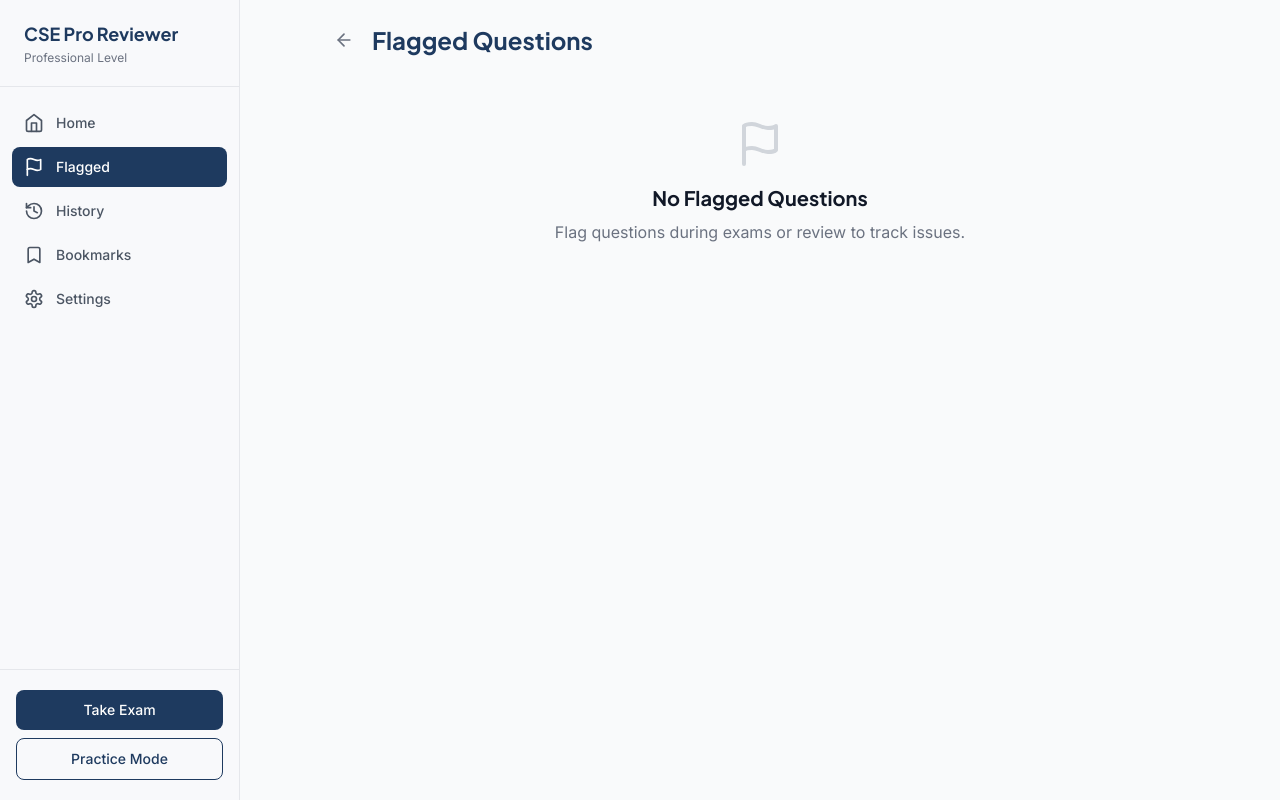
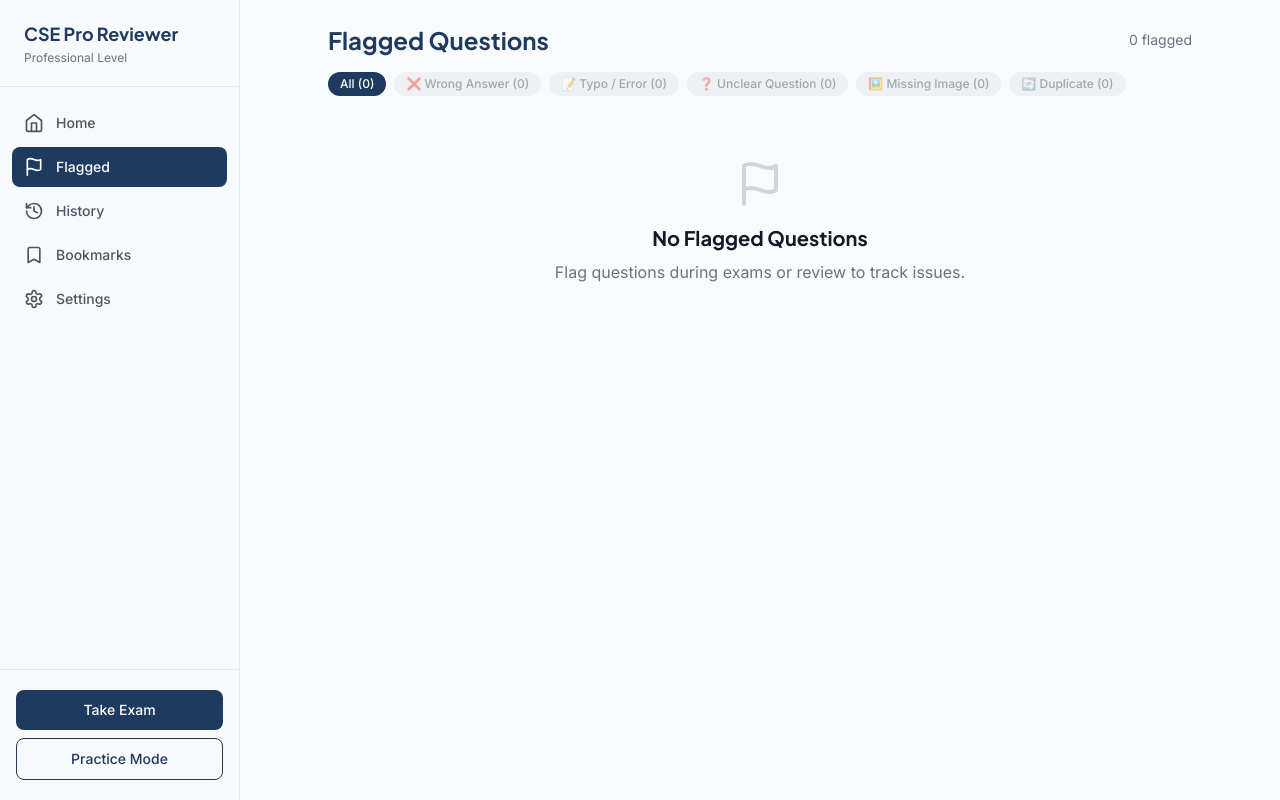
Before and after one commit to pnhbabagonio/cse-reviewer, a React (Vite) app: page /flagged in a window 1280 px wide. Built offline with nearby package versions, Linux system fonts and the light colour scheme; the HTML template or start-up script is replaced by a standard one.

Commit message:
fix: keep filter bar visible on FlaggedQuestions page when empty
- Move empty state below the filter bar instead of replacing the page
- Filter chips always persist regardless of flagged count
- Remove back button in favor of persistent navigation via sidebar/bottom nav

```diff
--- a/src/components/BottomNav.jsx
+++ b/src/components/BottomNav.jsx
@@ -1,4 +1,4 @@
-import { NavLink } from 'react-router-dom'
+import { NavLink, useLocation } from 'react-router-dom'
 import { Home, History, Bookmark, Settings, Flag } from 'lucide-react'
 import useFlagStore from '../store/flagStore'
 
@@ -11,6 +11,7 @@ const navItems = [
 ]
 
 export default function BottomNav() {
+  const location = useLocation()
   const flaggedCount = useFlagStore((state) => Object.keys(state.flags).length)
 
   return (
@@ -21,11 +22,13 @@ export default function BottomNav() {
             key={path}
             to={path}
             end={path === '/'}
+            onClick={() => {
+              sessionStorage.setItem('flagged_prev_path', location.pathname)
+            }}
             className={({ isActive }) =>
-              `flex flex-col items-center gap-1 p-2 rounded-lg transition-colors relative ${
-                isActive
-                  ? 'text-gold dark:text-gold'
-                  : 'text-gray-500 dark:text-gray-400 hover:text-navy dark:hover:text-gold'
+              `flex flex-col items-center gap-1 p-2 rounded-lg transition-colors relative ${isActive
+                ? 'text-gold dark:text-gold'
+                : 'text-gray-500 dark:text-gray-400 hover:text-navy dark:hover:text-gold'
               }`
             }
           >
--- a/src/components/Sidebar.jsx
+++ b/src/components/Sidebar.jsx
@@ -1,4 +1,4 @@
-import { NavLink, useNavigate } from 'react-router-dom'
+import { NavLink, useNavigate, useLocation } from 'react-router-dom'
 import { Bookmark, History, Home, Settings, Flag } from 'lucide-react'
 import useFlagStore from '../store/flagStore'
 
@@ -12,7 +12,13 @@ const navItems = [
 
 export default function Sidebar() {
   const navigate = useNavigate()
+  const location = useLocation()
   const flaggedCount = useFlagStore((state) => Object.keys(state.flags || {}).length)
+
+  const handleNavigate = (path) => {
+    sessionStorage.setItem('flagged_prev_path', location.pathname)
+    navigate(path)
+  }
 
   return (
     <aside className="hidden lg:flex flex-col fixed top-0 left-0 h-screen w-60 bg-[#f8f9fb] dark:bg-[#0f1f35] border-r border-gray-200 dark:border-gray-800 z-40">
@@ -29,11 +35,13 @@ export default function Sidebar() {
             key={path}
             to={path}
             end={path === '/'}
+            onClick={() => {
+              sessionStorage.setItem('flagged_prev_path', location.pathname)
+            }}
             className={({ isActive }) =>
-              `px-3 py-2.5 flex items-center gap-3 rounded-lg text-sm font-medium transition-colors relative ${
-                isActive
-                  ? 'bg-[#1e3a5f] text-white'
-                  : 'text-gray-600 dark:text-gray-400 hover:bg-gray-100 dark:hover:bg-gray-800'
+              `px-3 py-2.5 flex items-center gap-3 rounded-lg text-sm font-medium transition-colors relative ${isActive
+                ? 'bg-[#1e3a5f] text-white'
+                : 'text-gray-600 dark:text-gray-400 hover:bg-gray-100 dark:hover:bg-gray-800'
               }`
             }
           >
--- a/src/pages/FlaggedQuestions.jsx
+++ b/src/pages/FlaggedQuestions.jsx
@@ -1,6 +1,6 @@
 import { useState } from 'react'
 import { useNavigate } from 'react-router-dom'
-import { Flag, X, Eye, ArrowLeft } from 'lucide-react'
+import { Flag, X, Eye } from 'lucide-react'
 import useFlagStore, { FLAG_REASONS } from '../store/flagStore'
 import useExamStore from '../store/examStore'
 import CategoryBadge from '../components/CategoryBadge'
@@ -29,62 +29,30 @@ export default function FlaggedQuestions() {
         return counts
     }, {})
 
-  if (flaggedQuestions.length === 0) {
-    return (
-      <div className="w-full space-y-4">
-        <div className="flex items-center gap-3">
-          <button
-            onClick={() => navigate(-1)}
-            className="p-1.5 rounded-lg hover:bg-gray-100 dark:hover:bg-gray-700 text-gray-500 transition-colors"
-            aria-label="Go back"
-          >
-            <ArrowLeft className="w-5 h-5" />
-          </button>
-          <h1 className="text-2xl font-bold text-navy dark:text-white">Flagged Questions</h1>
-        </div>
-
-        <div className="max-w-2xl mx-auto py-12 text-center">
-          <Flag className="w-12 h-12 text-gray-300 dark:text-gray-600 mx-auto mb-4" />
-          <h2 className="text-xl font-bold mb-2">No Flagged Questions</h2>
-          <p className="text-gray-500">Flag questions during exams or review to track issues.</p>
-        </div>
-      </div>
-    )
-  }
+    const totalFlagged = flaggedIds.length
 
     return (
         <div className="w-full space-y-4">
             <div className="flex justify-between items-center">
-        <div className="flex items-center gap-3">
-          <button
-            onClick={() => navigate(-1)}
-            className="p-1.5 rounded-lg hover:bg-gray-100 dark:hover:bg-gray-700 text-gray-500 transition-colors"
-            aria-label="Go back"
-          >
-            <ArrowLeft className="w-5 h-5" />
-          </button>
                 <h1 className="text-2xl font-bold text-navy dark:text-white">Flagged Questions</h1>
-        </div>
-        <span className="text-sm text-gray-500">{flaggedQuestions.length} flagged</span>
+                <span className="text-sm text-gray-500">{totalFlagged} flagged</span>
             </div>
 
             <div className="flex gap-2 flex-wrap">
                 <button
                     onClick={() => setFilterReason('all')}
-          className={`px-3 py-1 rounded-full text-xs font-medium ${
-            filterReason === 'all'
+                    className={`px-3 py-1 rounded-full text-xs font-medium ${filterReason === 'all'
                             ? 'bg-navy text-white'
                             : 'bg-gray-200 dark:bg-gray-800 text-gray-600 dark:text-gray-400'
                         }`}
                 >
-          All ({flaggedQuestions.length})
+                    All ({totalFlagged})
                 </button>
                 {FLAG_REASONS.map((r) => (
                     <button
                         key={r.value}
                         onClick={() => setFilterReason(r.value)}
-            className={`px-3 py-1 rounded-full text-xs font-medium ${
-              filterReason === r.value
+                        className={`px-3 py-1 rounded-full text-xs font-medium ${filterReason === r.value
                                 ? 'bg-navy text-white'
                                 : 'bg-gray-200 dark:bg-gray-800 text-gray-600 dark:text-gray-400'
                             } ${reasonCounts[r.value] === 0 ? 'opacity-50' : ''}`}
@@ -94,6 +62,13 @@ export default function FlaggedQuestions() {
                 ))}
             </div>
 
+            {flaggedQuestions.length === 0 ? (
+                <div className="max-w-2xl mx-auto py-12 text-center">
+                    <Flag className="w-12 h-12 text-gray-300 dark:text-gray-600 mx-auto mb-4" />
+                    <h2 className="text-xl font-bold mb-2">No Flagged Questions</h2>
+                    <p className="text-gray-500">Flag questions during exams or review to track issues.</p>
+                </div>
+            ) : (
                 <div className="space-y-3">
                     {flaggedQuestions.map((question) => {
                         const reason = FLAG_REASONS.find((r) => r.value === question.flagReason)
@@ -144,6 +119,7 @@ export default function FlaggedQuestions() {
                         )
                     })}
                 </div>
+            )}
         </div>
     )
 }
```
Lines whose indentation alone changed are shown as unchanged.
